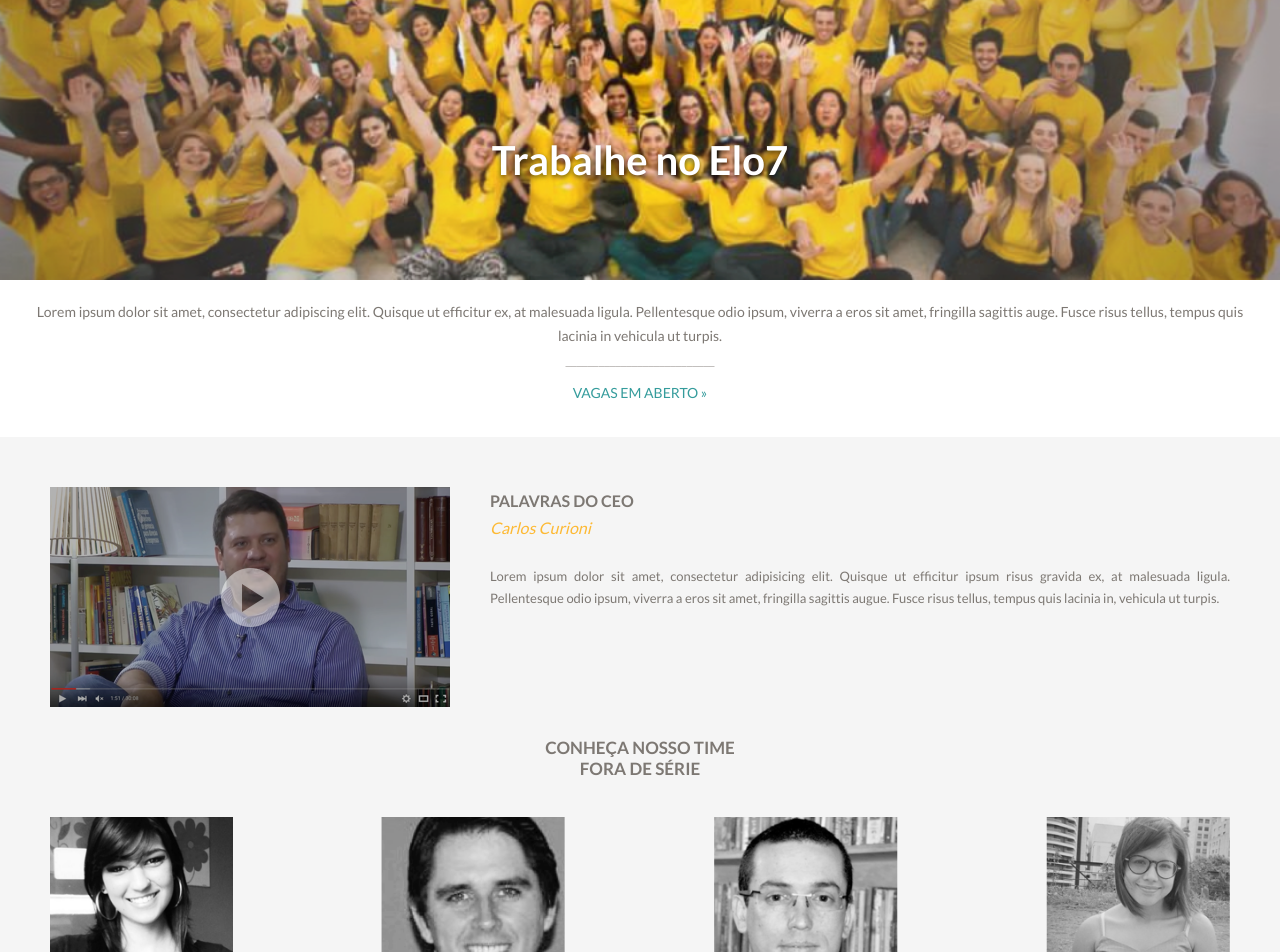
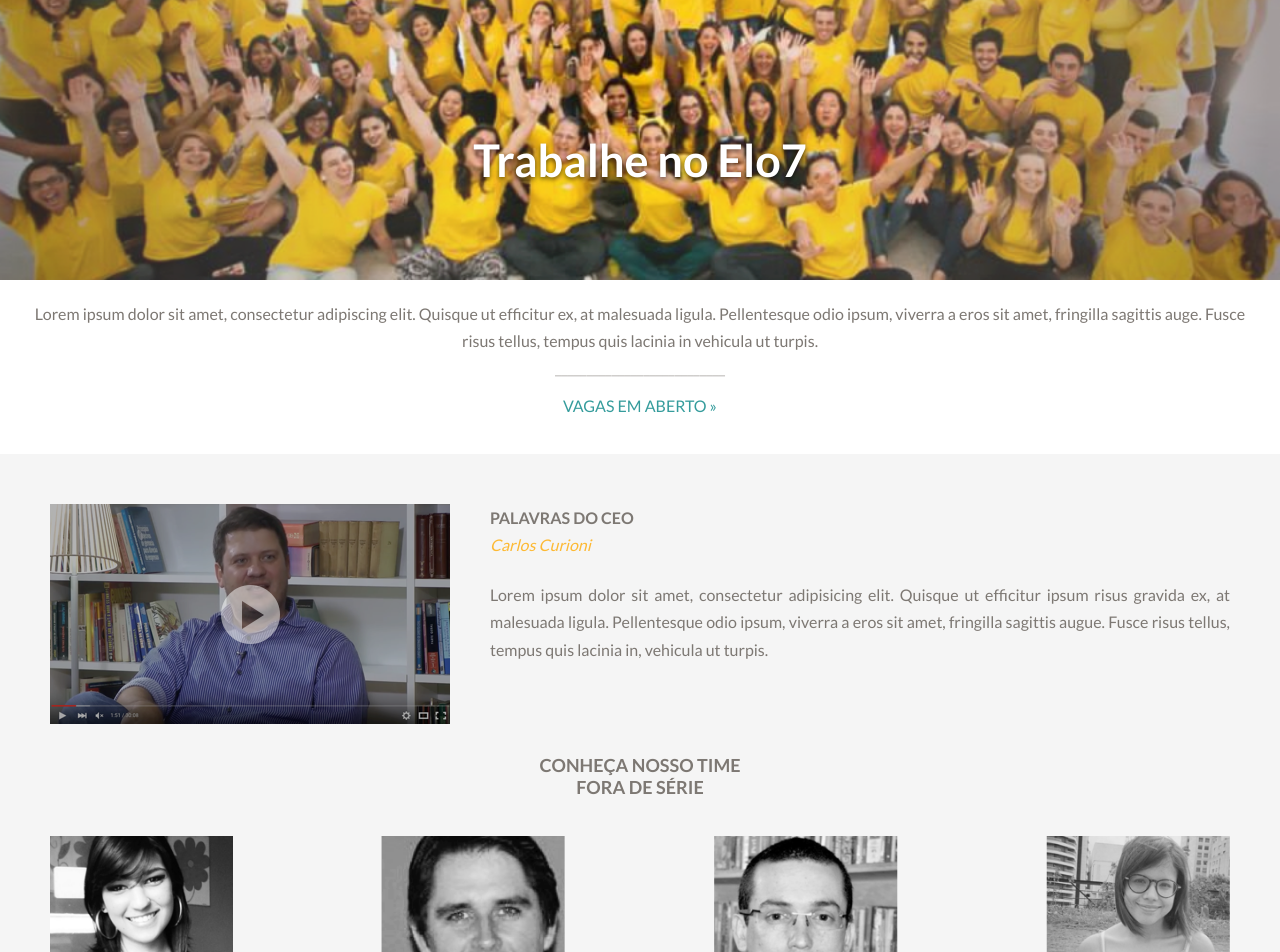
Before and after one commit to camianderson/Elo7-landing-page, a React (Create React App) app: page / in a window 1280 px wide. Shown: the part 80-1032 px from the top of the page. Built offline with nearby package versions, Linux system fonts and the light colour scheme; no server answers.

Commit message:
Arrumar erros da pagina quando foi deployed

```diff
--- a/src/apiCalls.js
+++ b/src/apiCalls.js
@@ -1,5 +1,5 @@
 const getVagas = () => {
-  return fetch("http://www.mocky.io/v2/5d6fb6b1310000f89166087b").then(
+  return fetch("https://www.mocky.io/v2/5d6fb6b1310000f89166087b").then(
     (response) => response.json()
   );
 };
--- a/src/components/Benefícios/Benefícios.scss
+++ b/src/components/Benefícios/Benefícios.scss
@@ -13,7 +13,7 @@
       width: 33%;
       text-align: justify;
       padding: 0 25px;
-      font-size: 1.3rem;
+      font-size: 1.4rem;
 
       .ben-imagem {
         height: 125px;
@@ -34,7 +34,6 @@
     align-items: center;
 
     .saiba-mais-link {
-      font-size: 1.4rem;
       padding-top: 10px;
     }
   }
--- a/src/components/Header/Header.scss
+++ b/src/components/Header/Header.scss
@@ -9,7 +9,7 @@
 
     .titulo {
       color: $branco;
-      font-size: 4rem;
+      font-size: 4.5rem;
       position: absolute;
       top: 30%;
       left: 50%;
@@ -24,7 +24,6 @@
     display: flex;
     flex-direction: column;
     align-items: center;
-    font-size: 1.4rem;
 
     .vagas-link {
       padding-top: 10px;
--- a/src/components/Time/Time.scss
+++ b/src/components/Time/Time.scss
@@ -1,5 +1,5 @@
 .time-container {
-  margin-top: 1.2rem;
+  margin-top: 15px;
   background-color: #f5f5f5;
   padding: 50px;
 
@@ -26,7 +26,6 @@
       }
 
       .textoCEO {
-        font-size: 1.3rem;
         padding-top: 2.3rem;
         text-align: justify;
       }
@@ -39,7 +38,7 @@
 
     .contribuidores-titulo {
       text-transform: uppercase;
-      font-size: 1.7rem;
+      font-size: 1.8rem;
       display: flex;
       flex-direction: column;
       line-height: normal;
@@ -54,9 +53,6 @@
       .foto {
         height: 185px;
         padding-top: 8px;
-        // &:not(:first-child) {
-        //     padding-left: 8px;
-        //   }
       }
     }
   }
```
